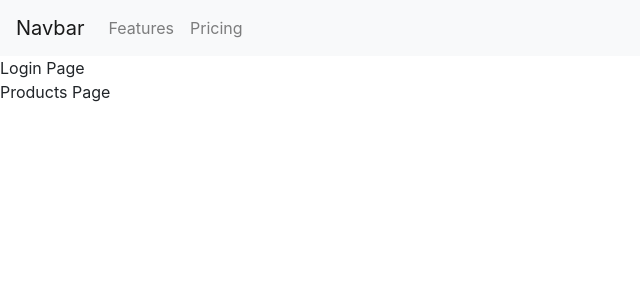
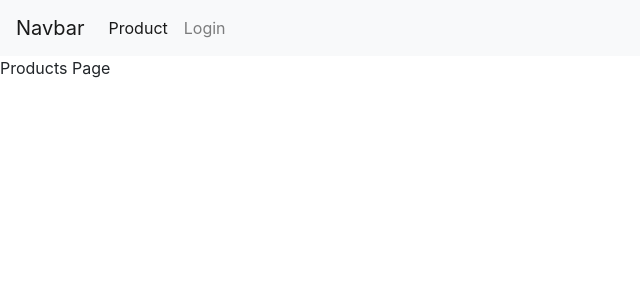
Before and after one commit to MaryDiolas1006/WorldVision-frontEnd-tech-test, a React (Create React App) app: page / in a window 1280 px wide. Shown: the top 300 px of the page, without its empty margins (0-640 px from the left). Built offline with nearby package versions, Linux system fonts and the light colour scheme.

Commit message:
integrate react router dom

```diff
--- a/package.json
+++ b/package.json
@@ -8,6 +8,7 @@
     "@testing-library/user-event": "^7.2.1",
     "react": "^16.13.1",
     "react-dom": "^16.13.1",
+    "react-router-dom": "^5.2.0",
     "react-scripts": "3.4.3"
   },
   "scripts": {
--- a/src/App.js
+++ b/src/App.js
@@ -2,14 +2,28 @@ import React from 'react';
 import Login from './components/Login';
 import Product from './components/Product';
 import MainNav from './components/MainNav';
+import {
+  BrowserRouter as Router,
+  Switch,
+  Route
+} from 'react-router-dom';
 
 const App = () => {
     return (
-      <div>
+      <Router>
       <MainNav />
-        <Login />
-        <Product />
-      </div>
+      <Switch>
+
+      <Route path='/login'>
+      <Login />
+      </Route>
+
+      <Route path="/">
+      <Product />
+      </Route>
+
+      </Switch>
+      </Router>
     );
   }
 
--- a/src/components/MainNav.js
+++ b/src/components/MainNav.js
@@ -1,19 +1,20 @@
 import React from 'react';
+import {Link, NavLink} from 'react-router-dom';
 
 const MainNav = (props) => {
   return (
    <nav className="navbar navbar-expand-lg navbar-light bg-light">
-  <a className="navbar-brand" href="#">Navbar</a>
+  <Link className="navbar-brand" to="#">Navbar</Link>
   <button className="navbar-toggler" type="button" data-toggle="collapse" data-target="#navbarNav" aria-controls="navbarNav" aria-expanded="false" aria-label="Toggle navigation">
     <span className="navbar-toggler-icon"></span>
   </button>
   <div className="collapse navbar-collapse" id="navbarNav">
     <ul className="navbar-nav">
       <li className="nav-item">
-        <a className="nav-link" href="#">Features</a>
+        <NavLink className="nav-link" exact to="/">Product</NavLink>
       </li>
       <li className="nav-item">
-        <a className="nav-link" href="#">Pricing</a>
+        <NavLink className="nav-link" to="/login">Login</NavLink>
       </li>
     </ul>
   </div>
```
Also changed, not shown: 1 other file (tests, documents, lock files or other folders).
